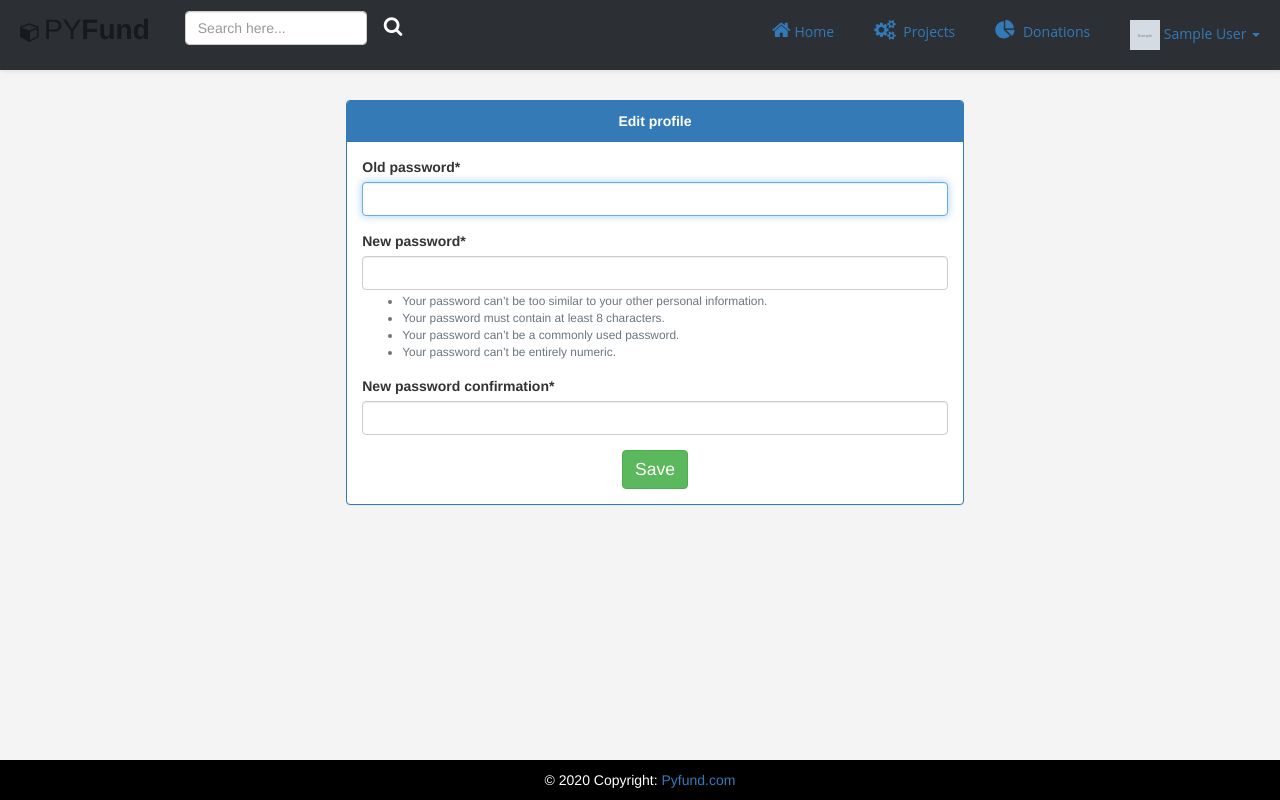
After one commit to asaid-0/pyreads, a Django app: page /home/profile/password in a window 1280 px wide. The commit adds this page. Run offline with Django 3.2, Linux system fonts and the light colour scheme; a user stored in the database is signed in; tables that the repository leaves empty hold one stand-in row (values such as "Sample post"); grey boxes marked "Sample" are stand-in pictures; some libraries are stand-ins or nearby versions.

Commit message:
-project details is now HTML editor -added change password link in user profile

```diff
--- a/projects/forms.py
+++ b/projects/forms.py
@@ -17,7 +17,7 @@ class AddProjectForm(forms.ModelForm):
         )
         widgets = {
             "tags": forms.TextInput(attrs={"data-role": "tagsinput", "name": "tags"}),
-            "details": forms.Textarea(attrs={"rows": 7, "style": "resize:none;"}),
+            # "details": forms.Textarea(attrs={"rows": 7, "style": "resize:none;"}),
             "start_date": forms.DateInput(attrs={"type": "date"}),
             "end_date": forms.DateInput(attrs={"type": "date"}),
         }
--- a/pyreads/settings.py
+++ b/pyreads/settings.py
@@ -36,6 +36,7 @@ INSTALLED_APPS = [
     'register',
     'projects',
     'taggit',
+    'tinymce',
     'django.contrib.admin',
     'django.contrib.auth',
     'django.contrib.contenttypes',
--- a/templates/base.html
+++ b/templates/base.html
@@ -10,6 +10,8 @@
   <script src="https://stackpath.bootstrapcdn.com/bootstrap/4.1.3/js/bootstrap.min.js"
     integrity="sha384-ChfqqxuZUCnJSK3+MXmPNIyE6ZbWh2IMqE241rYiqJxyMiZ6OW/JmZQ5stwEULTy"
     crossorigin="anonymous"></script>
+  <script src="https://cdn.tiny.cloud/1/no-api-key/tinymce/5/tinymce.min.js" referrerpolicy="origin"></script>
+  <script>tinymce.init({ selector: 'textarea' });</script>
   <!-- card link -->
   <link rel="stylesheet" href="https://stackpath.bootstrapcdn.com/bootstrap/4.4.1/css/bootstrap.min.css"
     integrity="sha384-Vkoo8x4CGsO3+Hhxv8T/Q5PaXtkKtu6ug5TOeNV6gBiFeWPGFN9MuhOf23Q9Ifjh" crossorigin="anonymous">
@@ -64,11 +66,11 @@
 
 
 
-<div class="container-fluid">
-  <div class="container" style="padding-top: 10rem;">
-    {% block content %}{% endblock %}
+  <div class="container-fluid">
+    <div class="container" style="padding-top: 10rem;">
+      {% block content %}{% endblock %}
+    </div>
   </div>
-</div>
 
   <div class="container my-5">
     <div class="footer">
--- a/users/models.py
+++ b/users/models.py
@@ -7,6 +7,7 @@ from django.db.models.signals import pre_save
 from django.dispatch import receiver
 from datetime import datetime
 from django_countries.fields import CountryField
+from tinymce.models import HTMLField
 
 class CustomUserManager(BaseUserManager):
     def create_user(self ,email, password=None):
@@ -77,7 +78,7 @@ class Category(models.Model):
 
 class Project(models.Model) :
     title = models.CharField(max_length=70, null=True)
-    details = models.CharField(max_length=150, null=True, blank=True)
+    details = HTMLField(null=True)
     total_target = models.FloatField(null=True, blank=True)
     start_date = models.DateField(null= True, blank=True)
     end_date = models.DateField(null=True, blank=True)
--- /dev/null
+++ b/users/templates/users/change_password.html
@@ -0,0 +1,24 @@
+{% extends 'base.html' %}
+
+{% block title %} Change password {% endblock %}
+
+{% block content %}
+{% load crispy_forms_tags %}
+<div class="container d-flex justify-content-center">
+    <div class="col-7 ">
+        <div class="panel panel-primary">
+            <div class="panel-heading text-center"><b>Edit profile</b></div>
+            <div class="panel-body">
+                <form method="POST">
+                    {% csrf_token %}
+                    {{form|crispy}}
+                    <div style="text-align: center;">
+                        <button type="submit" class="save btn btn-success">Save</button>
+                    </div>
+                </form>
+            </div>
+        </div>
+    </div>
+</div>
+
+{% endblock %}
--- a/users/urls.py
+++ b/users/urls.py
@@ -1,12 +1,12 @@
 from django.urls import path
-from .views import show_profile, edit_profile, delete_account, get_projects, get_donations, home
+from .views import show_profile, edit_profile, delete_account, get_projects, get_donations, home, change_password
 from projects.views import get_category_projects
 urlpatterns = [
     path('', home, name='home'),
     path('profile/', show_profile, name='profile'),
     path('profile/edit', edit_profile, name='edit_profile'),
     path('profile/delete', delete_account, name='delete_account'),
+    path('profile/password', change_password, name='change_password'),
     path('user/projects', get_projects , name='user_projects'),
     path('user/donations', get_donations , name='user_donations')
-
 ]
--- a/users/views.py
+++ b/users/views.py
@@ -4,8 +4,9 @@ from django.db.models import Sum, Avg
 from .models import User, Category, Project, Rate, Project_pictures, Donation
 from .forms import UserForm, ConfirmPasswordForm
 from django.shortcuts import redirect
-from django.contrib.auth import get_user_model
+from django.contrib.auth import get_user_model, update_session_auth_hash
 from django.contrib.auth.decorators import login_required
+from django.contrib.auth.forms import PasswordChangeForm
 
 # Create your views here.
 
@@ -66,6 +67,20 @@ def delete_account(request):
 
 
 @login_required
+def change_password(request):
+    current_user = request.user
+    if request.method == "POST":
+        form = PasswordChangeForm(current_user, request.POST)
+        if form.is_valid():
+            user = form.save()
+            update_session_auth_hash(request, user)
+            return redirect("profile")
+    else:
+        form = PasswordChangeForm(current_user)
+    return render(request, "users/change_password.html", {"form": form})
+
+
+@login_required
 def get_projects(request):
     current_user = request.user
     user = User.objects.get(id=current_user.id)
```
Also changed, not shown: projects/templates/projects/view.html (+12 -7 lines), users/templates/users/home.html (+12 -4 lines), users/templates/users/user_profile.html (+8 -0 lines), users/templates/users/user_projects.html (+6 -2 lines), users/migrations/0016_auto_20200429_1742.py (added).
